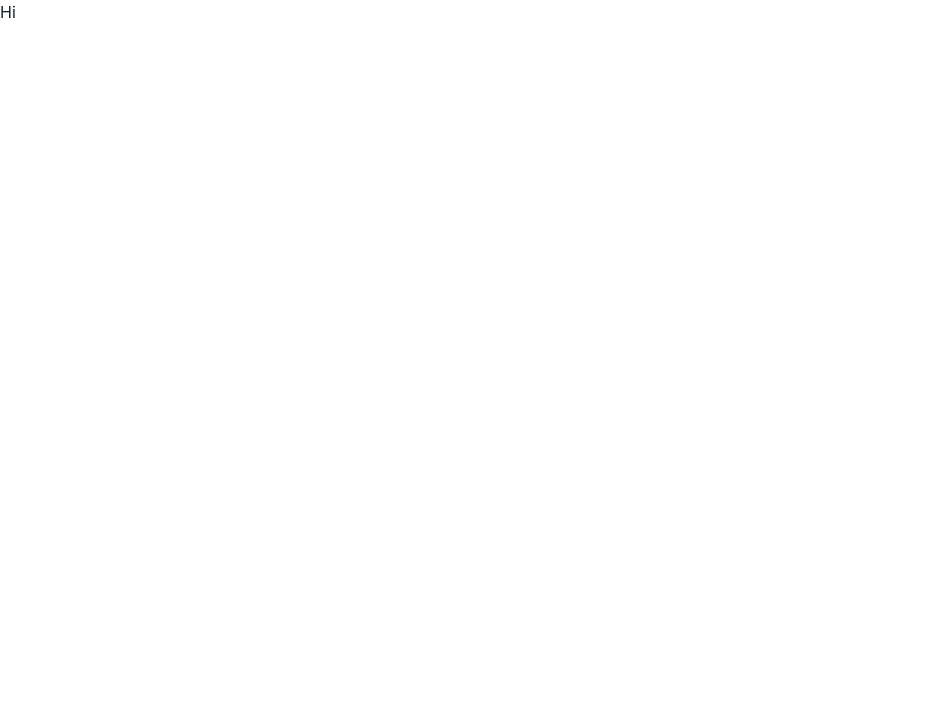
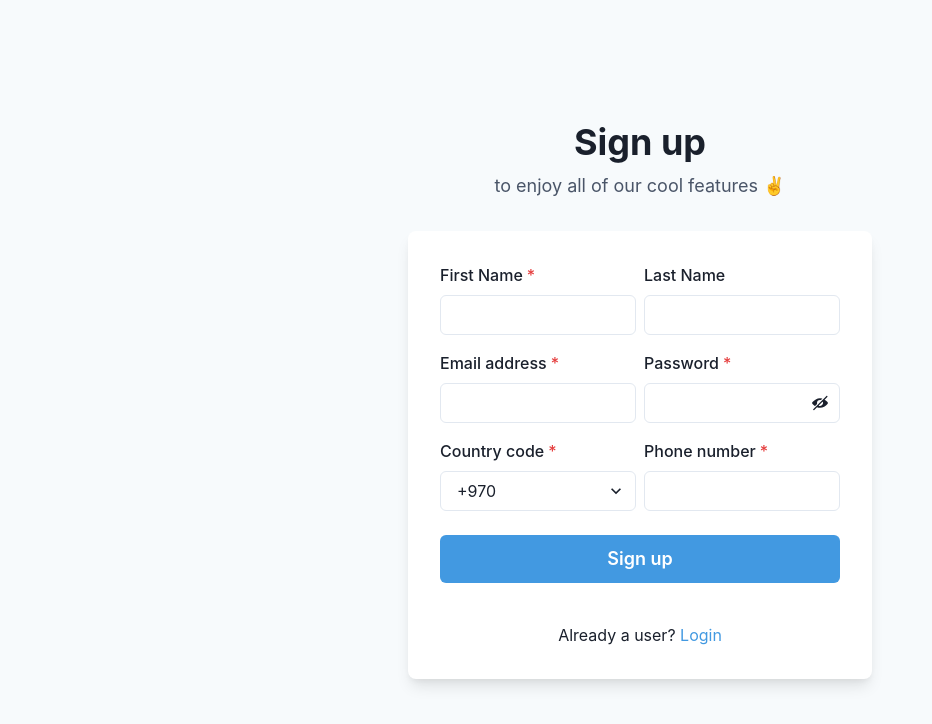
Before and after one commit to Jood80/bloggy, a React (Create React App) app in the folder client/: page /register in a window 1280 px wide. Shown: the top 724 px of the page, without its empty margins (0-932 px from the left). Built offline with nearby package versions, Linux system fonts and the light colour scheme.

Commit message:
Feat(routes): navigate through pages

```diff
--- a/client/src/App.js
+++ b/client/src/App.js
@@ -1,7 +1,17 @@
+import { Routes, Route } from 'react-router-dom'
+
+import Signup from "./pages/register";
+import Signin from "./pages/login";
+import LandingPage from './pages/landing-page';
+
 function App() {
   return (
     <div >
-      Hi
+      <Routes>
+        <Route exact path='/' element={<LandingPage />} />
+        <Route path='register' element={<Signup />} />
+        <Route path='login' element={<Signin />} />
+      </Routes>
     </div>
   );
 }
--- a/client/src/index.js
+++ b/client/src/index.js
@@ -1,5 +1,6 @@
 import React from 'react';
 import ReactDOM from 'react-dom';
+import { BrowserRouter } from "react-router-dom";
 import { ChakraProvider } from '@chakra-ui/react'
 import { theme } from './theme/chakra-ui-theme'
 import App from './App';
@@ -7,9 +8,11 @@ import App from './App';
 
 ReactDOM.render(
   <React.StrictMode>
-    <ChakraProvider theme={theme}>
-      <App />
-    </ChakraProvider>
+    <BrowserRouter>
+      <ChakraProvider theme={theme}>
+        <App />
+      </ChakraProvider>
+    </BrowserRouter>
   </React.StrictMode>,
   document.getElementById('root')
 );
--- a/client/src/pages/login.js
+++ b/client/src/pages/login.js
@@ -12,6 +12,8 @@ import {
   Text,
   useColorModeValue,
 } from '@chakra-ui/react';
+import { Link as RouterLink } from 'react-router-dom'
+
 
 export default function Signin() {
   return (
@@ -62,7 +64,7 @@ export default function Signin() {
           <Stack pt={6}>
             <Text align={'center'}>
               Don't have an account?
-              <Link color={'blue.400'}> Register</Link>
+              <Link as={RouterLink} to='/register' color={'blue.400'}> Register</Link>
             </Text>
           </Stack>
         </Box>
--- a/client/src/pages/register.js
+++ b/client/src/pages/register.js
@@ -15,6 +15,7 @@ import {
   useColorModeValue,
   Select
 } from '@chakra-ui/react';
+import { Link as RouterLink } from 'react-router-dom'
 import { useState } from 'react';
 import { ViewIcon, ViewOffIcon } from '@chakra-ui/icons';
 
@@ -107,7 +108,7 @@ export default function Signup() {
             </Stack>
             <Stack pt={6}>
               <Text align={'center'}>
-                Already a user? <Link color={'blue.400'}>Login</Link>
+                Already a user? <Link as={RouterLink} to='/login' color={'blue.400'}>Login</Link>
               </Text>
             </Stack>
           </Stack>
```
